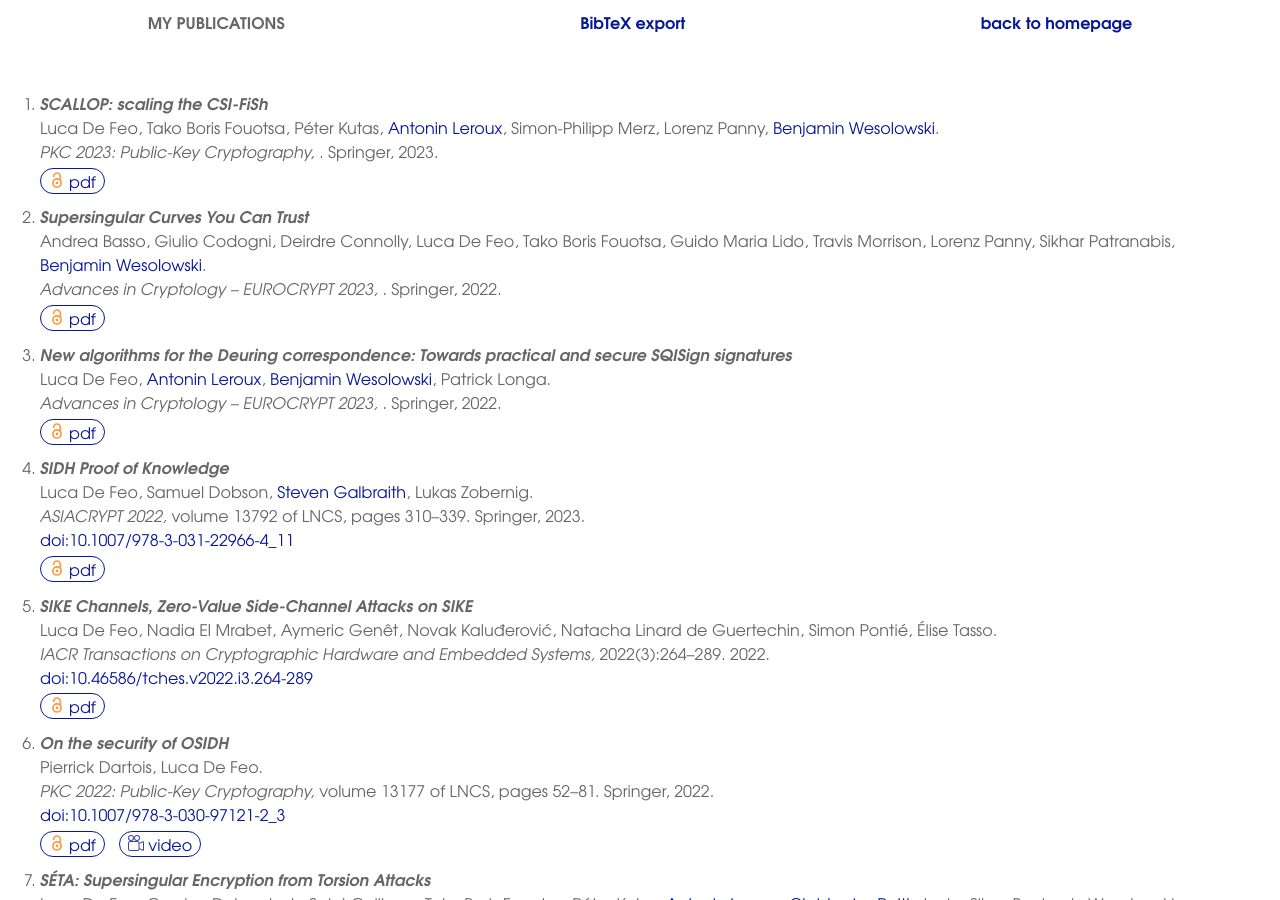
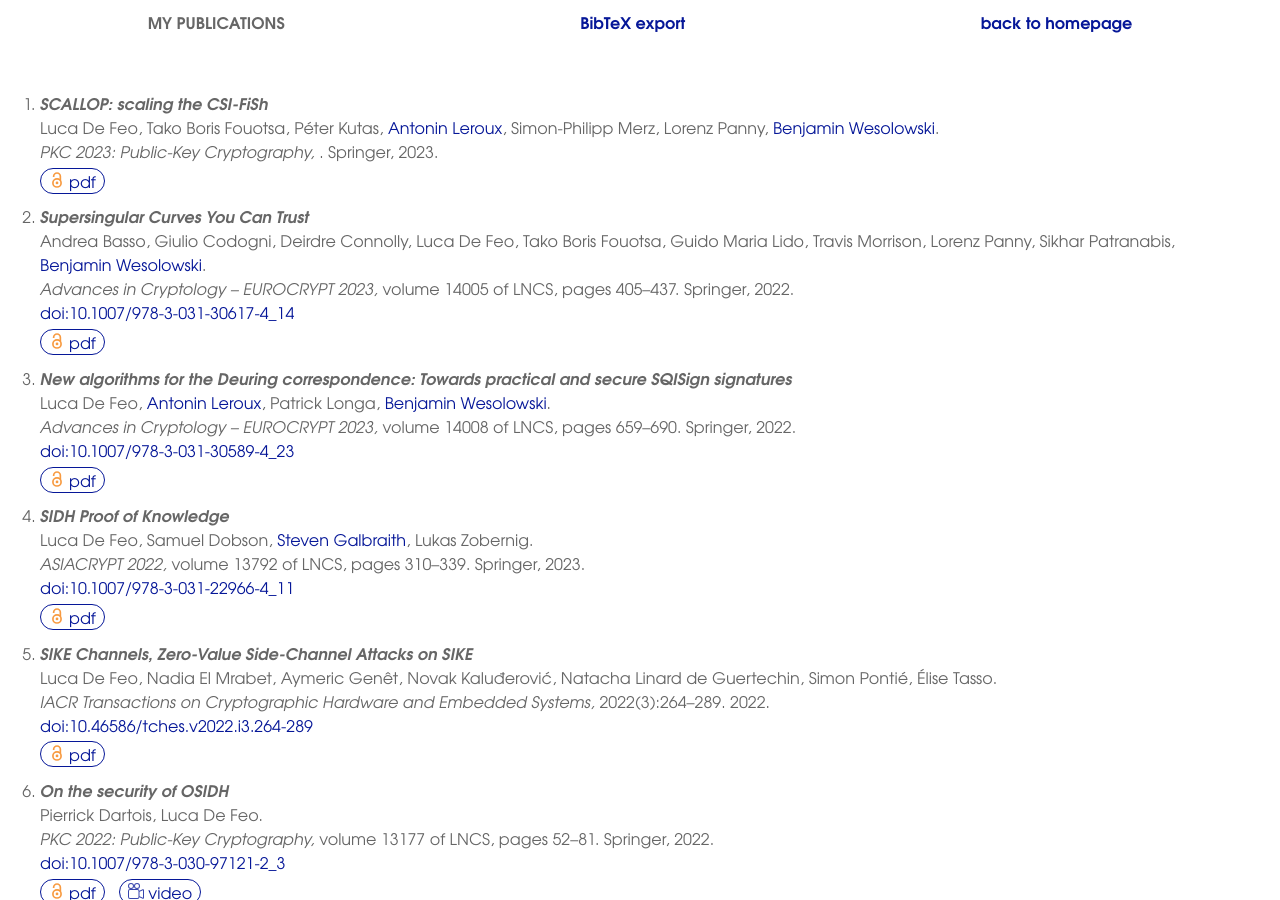
Before and after one commit to defeo/defeo.github.io, a Jekyll site: the page built from pubs.html, in a window 1280 px wide and 900 px high. Built offline with Jekyll 4.4.1, drawn with Linux system fonts in a browser that asks for light colours.

Commit message:
New bib data

```diff
--- a/_data/papers.yaml
+++ b/_data/papers.yaml
@@ -36,7 +36,15 @@ papers:
       title:
         short: EUROCRYPT 2023
         long: Advances in Cryptology – EUROCRYPT 2023
+      volume: 14005
+      series: LNCS
+      pagestart:  405
+      pageend: 437
+      editor:
+        - Carmit Hazay
+        - Martijn Stam
     download: 'https://eprint.iacr.org/2022/1469.pdf'
+    doi: 10.1007/978-3-031-30617-4_14
     date: 2022-10
     year: 2022
 
@@ -45,14 +53,22 @@ papers:
     authors:
       - me
       - aleroux
+      - Patrick Longa
       - bweso
-      - Patrick Longa
     bibinfo:
       publisher: Springer
       title:
         short: EUROCRYPT 2023
         long: Advances in Cryptology – EUROCRYPT 2023
+      volume: 14008
+      series: LNCS
+      pagestart: 659
+      pageend: 690
+      editor:
+        - Carmit Hazay
+        - Martijn Stam
     download: 'https://eprint.iacr.org/2022/234.pdf'
+    doi: 10.1007/978-3-031-30589-4_23
     date: 2022-12
     year: 2022
 
```
